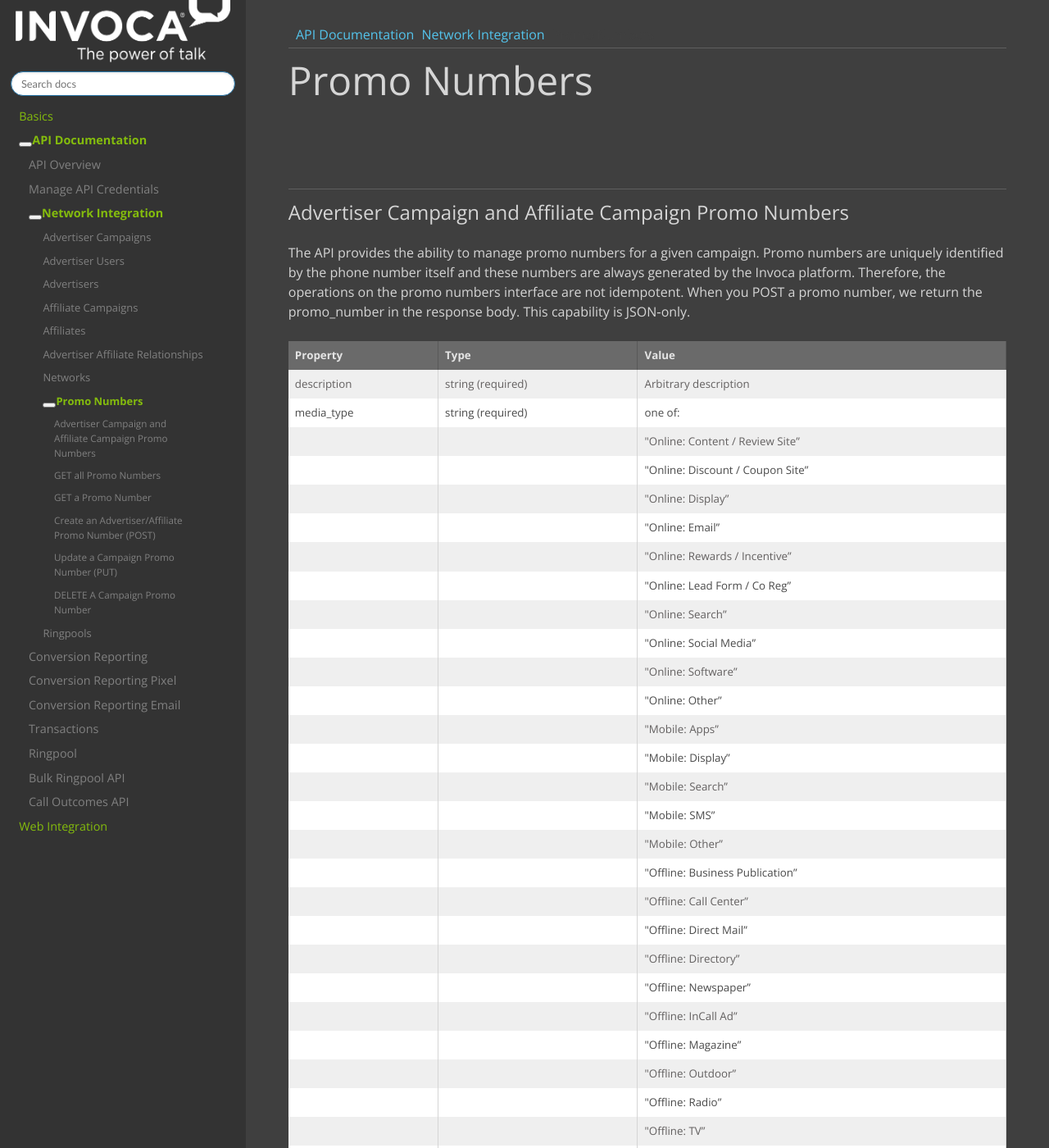
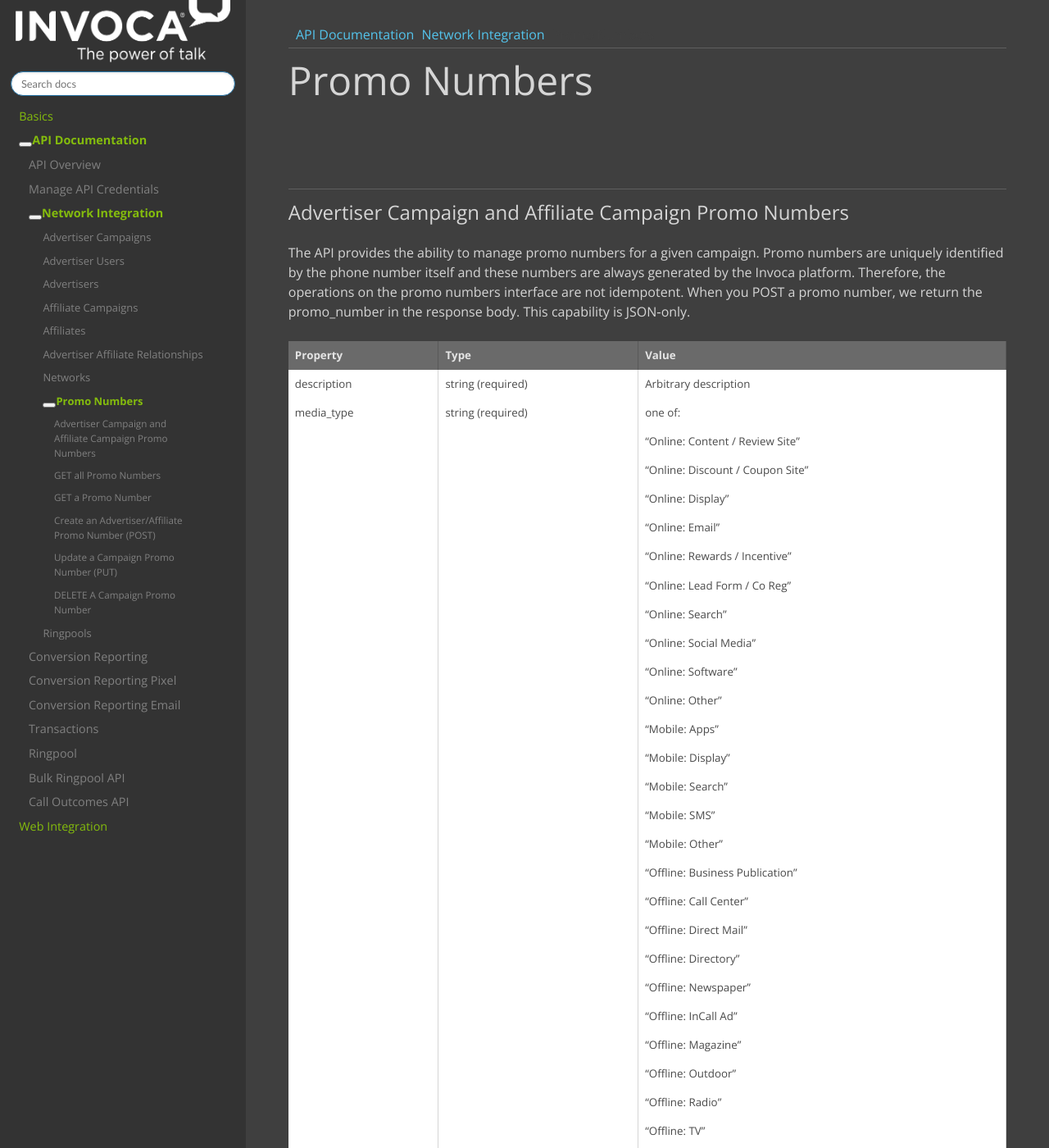
Before and after one commit to naellis89/documentation, a Sphinx documentation site: the page built from source/api_documentation/network_integration/promo_numbers.md, in a window 1280 px wide and 1400 px high. Shown: the whole window at 82% size. Built offline with Sphinx 7.4.7 and the Read the Docs theme 2.0.0, drawn with Linux system fonts in a browser that asks for light colours; nearby versions of some CDN libraries; library files that are not in the unit come from our copies; some of the changed text lies outside the part shown.

Commit message:
add multiline table handling

```diff
--- a/source/_static/css/custom.css
+++ b/source/_static/css/custom.css
@@ -104,6 +104,16 @@
 }
 
 tr:nth-child(odd) {
+  color: #4A4A4A;
+  background-color: #FFF;
+}
+
+.multiline-table tr:nth-child(0) {
+  color: #636060;
+  background-color: #efefef;
+}
+
+.multiline-table tr:nth-child(n + 1) {
   color: #4A4A4A;
   background-color: #FFF;
 }
--- a/source/api_documentation/network_integration/promo_numbers.md
+++ b/source/api_documentation/network_integration/promo_numbers.md
@@ -11,36 +11,160 @@
 When you POST a promo number, we return the promo_number in the response body. This capability is JSON‐only.
 
 <table class="multiline-table">
-  <tr><th>Property</th><th>Type</th><th>Value</th></tr>
-  <tr><td>description</td><td>string (required)</td><td>Arbitrary description</td></tr>
-  <tr><td>media_type</td><td>string (required)</td><td>one of:</td></tr>
-  <tr><td>&nbsp;</td><td>&nbsp;</td><td>"Online: Content / Review Site”</td></tr>
-  <tr><td>&nbsp;</td><td>&nbsp;</td><td>"Online: Discount / Coupon Site”</td></tr>
-  <tr><td>&nbsp;</td><td>&nbsp;</td><td>"Online: Display”</td></tr>
-  <tr><td>&nbsp;</td><td>&nbsp;</td><td>"Online: Email”</td></tr>
-  <tr><td>&nbsp;</td><td>&nbsp;</td><td>"Online: Rewards / Incentive”</td></tr>
-  <tr><td>&nbsp;</td><td>&nbsp;</td><td>"Online: Lead Form / Co Reg”</td></tr>
-  <tr><td>&nbsp;</td><td>&nbsp;</td><td>"Online: Search”</td></tr>
-  <tr><td>&nbsp;</td><td>&nbsp;</td><td>"Online: Social Media”</td></tr>
-  <tr><td>&nbsp;</td><td>&nbsp;</td><td>"Online: Software”</td></tr>
-  <tr><td>&nbsp;</td><td>&nbsp;</td><td>"Online: Other”</td></tr>
-  <tr><td>&nbsp;</td><td>&nbsp;</td><td>"Mobile: Apps”</td></tr>
-  <tr><td>&nbsp;</td><td>&nbsp;</td><td>"Mobile: Display”</td></tr>
-  <tr><td>&nbsp;</td><td>&nbsp;</td><td>"Mobile: Search”</td></tr>
-  <tr><td>&nbsp;</td><td>&nbsp;</td><td>"Mobile: SMS”</td></tr>
-  <tr><td>&nbsp;</td><td>&nbsp;</td><td>"Mobile: Other”</td></tr>
-  <tr><td>&nbsp;</td><td>&nbsp;</td><td>"Offline: Business Publication”</td></tr>
-  <tr><td>&nbsp;</td><td>&nbsp;</td><td>"Offline: Call Center”</td></tr>
-  <tr><td>&nbsp;</td><td>&nbsp;</td><td>"Offline: Direct Mail”</td></tr>
-  <tr><td>&nbsp;</td><td>&nbsp;</td><td>"Offline: Directory”</td></tr>
-  <tr><td>&nbsp;</td><td>&nbsp;</td><td>"Offline: Newspaper”</td></tr>
-  <tr><td>&nbsp;</td><td>&nbsp;</td><td>"Offline: In­Call Ad”</td></tr>
-  <tr><td>&nbsp;</td><td>&nbsp;</td><td>"Offline: Magazine”</td></tr>
-  <tr><td>&nbsp;</td><td>&nbsp;</td><td>"Offline: Outdoor”</td></tr>
-  <tr><td>&nbsp;</td><td>&nbsp;</td><td>"Offline: Radio”</td></tr>
-  <tr><td>&nbsp;</td><td>&nbsp;</td><td>"Offline: TV”</td></tr>
-  <tr><td>&nbsp;</td><td>&nbsp;</td><td>"Offline: Other”</td></tr>
+  <thead>
+    <tr>
+      <th>Property</th>
+      <th>Type</th>
+      <th>Value</th>
+    </tr>
+  </thead>
+  <tbody>
+    <tr>
+      <td>description</td>
+      <td>string (required)</td>
+      <td>Arbitrary description</td>
+    </tr>
+  </tbody>
+  <tbody>
+    <tr>
+      <td>media_type</td>
+      <td>string (required)</td>
+      <td>one of:</td>
+    </tr>
+    <tr>
+      <td> </td>
+      <td> </td>
+      <td>“Online: Content / Review Site”</td>
+    </tr>
+    <tr>
+      <td> </td>
+      <td> </td>
+      <td>“Online: Discount / Coupon Site”</td>
+    </tr>
+    <tr>
+      <td> </td>
+      <td> </td>
+      <td>“Online: Display”</td>
+    </tr>
+    <tr>
+      <td> </td>
+      <td> </td>
+      <td>“Online: Email”</td>
+    </tr>
+    <tr>
+      <td> </td>
+      <td> </td>
+      <td>“Online: Rewards / Incentive”</td>
+    </tr>
+    <tr>
+      <td> </td>
+      <td> </td>
+      <td>“Online: Lead Form / Co Reg”</td>
+    </tr>
+    <tr>
+      <td> </td>
+      <td> </td>
+      <td>“Online: Search”</td>
+    </tr>
+    <tr>
+      <td> </td>
+      <td> </td>
+      <td>“Online: Social Media”</td>
+    </tr>
+    <tr>
+      <td> </td>
+      <td> </td>
+      <td>“Online: Software”</td>
+    </tr>
+    <tr>
+      <td> </td>
+      <td> </td>
+      <td>“Online: Other”</td>
+    </tr>
+    <tr>
+      <td> </td>
+      <td> </td>
+      <td>“Mobile: Apps”</td>
+    </tr>
+    <tr>
+      <td> </td>
+      <td> </td>
+      <td>“Mobile: Display”</td>
+    </tr>
+    <tr>
+      <td> </td>
+      <td> </td>
+      <td>“Mobile: Search”</td>
+    </tr>
+    <tr>
+      <td> </td>
+      <td> </td>
+      <td>“Mobile: SMS”</td>
+    </tr>
+    <tr>
+      <td> </td>
+      <td> </td>
+      <td>“Mobile: Other”</td>
+    </tr>
+    <tr>
+      <td> </td>
+      <td> </td>
+      <td>“Offline: Business Publication”</td>
+    </tr>
+    <tr>
+      <td> </td>
+      <td> </td>
+      <td>“Offline: Call Center”</td>
+    </tr>
+    <tr>
+      <td> </td>
+      <td> </td>
+      <td>“Offline: Direct Mail”</td>
+    </tr>
+    <tr>
+      <td> </td>
+      <td> </td>
+      <td>“Offline: Directory”</td>
+    </tr>
+    <tr>
+      <td> </td>
+      <td> </td>
+      <td>“Offline: Newspaper”</td>
+    </tr>
+    <tr>
+      <td> </td>
+      <td> </td>
+      <td>“Offline: In­Call Ad”</td>
+    </tr>
+    <tr>
+      <td> </td>
+      <td> </td>
+      <td>“Offline: Magazine”</td>
+    </tr>
+    <tr>
+      <td> </td>
+      <td> </td>
+      <td>“Offline: Outdoor”</td>
+    </tr>
+    <tr>
+      <td> </td>
+      <td> </td>
+      <td>“Offline: Radio”</td>
+    </tr>
+    <tr>
+      <td> </td>
+      <td> </td>
+      <td>“Offline: TV”</td>
+    </tr>
+    <tr>
+      <td> </td>
+      <td> </td>
+      <td>“Offline: Other”</td>
+    </tr>
+  </tbody>
 </table>
+
+
 
 Endpoint:
 `https://invoca.net/api/2015-05-01/<network_id>/advertisers/<advertiser_id_from_network>/advertiser_campaigns/<advertiser_campaign_id_from_network>/promo_numbers/<promo_number>.json`
```
